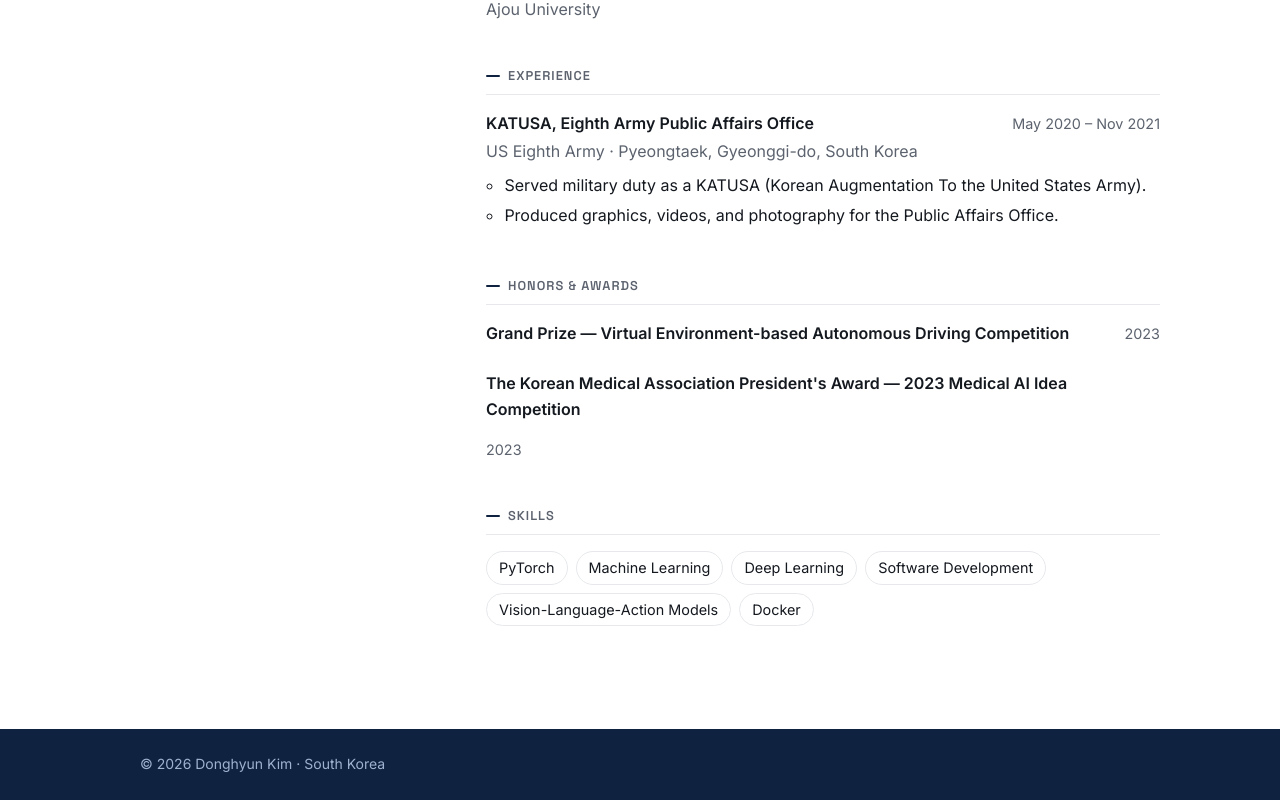
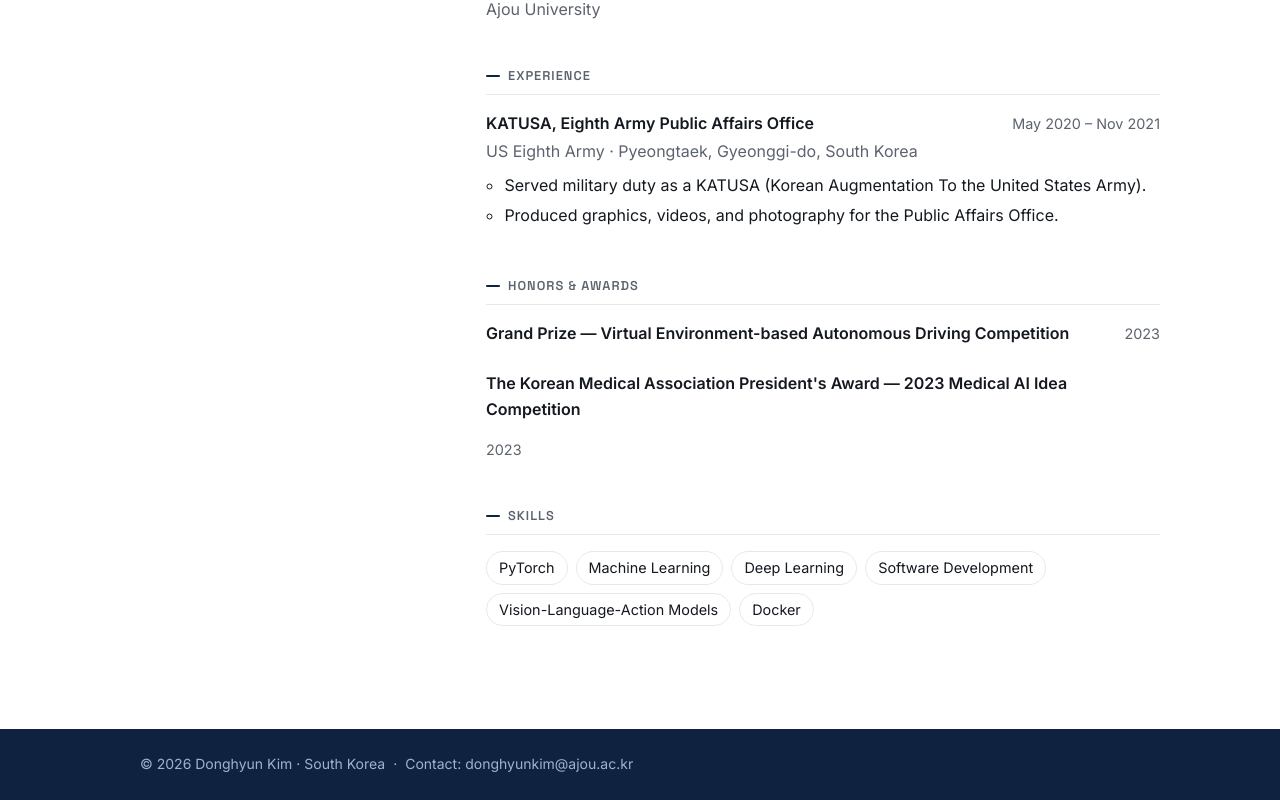
Before and after one commit to dh58319/dh58319.github.io, a React (Vite) app: page / in a window 1280 px wide. Shown: the part 1047-1847 px from the top of the page. Built offline with nearby package versions, Linux system fonts and the light colour scheme; a web font is replaced by a local one.

Commit message:
footer change

```diff
--- a/src/App.jsx
+++ b/src/App.jsx
@@ -37,6 +37,8 @@ export default function App() {
       <footer className="footer">
         <div className="footer-inner">
           © {new Date().getFullYear()} {profile.name} · {profile.location}
+          <span className="footer-separator" aria-hidden="true">·</span>
+          <a href={`mailto:${profile.email}`}>Contact: {profile.email}</a>
         </div>
       </footer>
     </div>
--- a/src/styles.css
+++ b/src/styles.css
@@ -445,6 +445,22 @@ a:hover {
   max-width: 1040px;
   margin: 0 auto;
   padding: 1.5rem 1.25rem;
+}
+
+.footer-separator {
+  margin: 0 0.5rem;
+}
+
+.footer a {
+  color: inherit;
+  text-decoration: none;
+}
+
+.footer a:hover,
+.footer a:focus-visible {
+  color: var(--white);
+  text-decoration: underline;
+  text-underline-offset: 0.2em;
 }
 
 /* Photography gallery */
```
